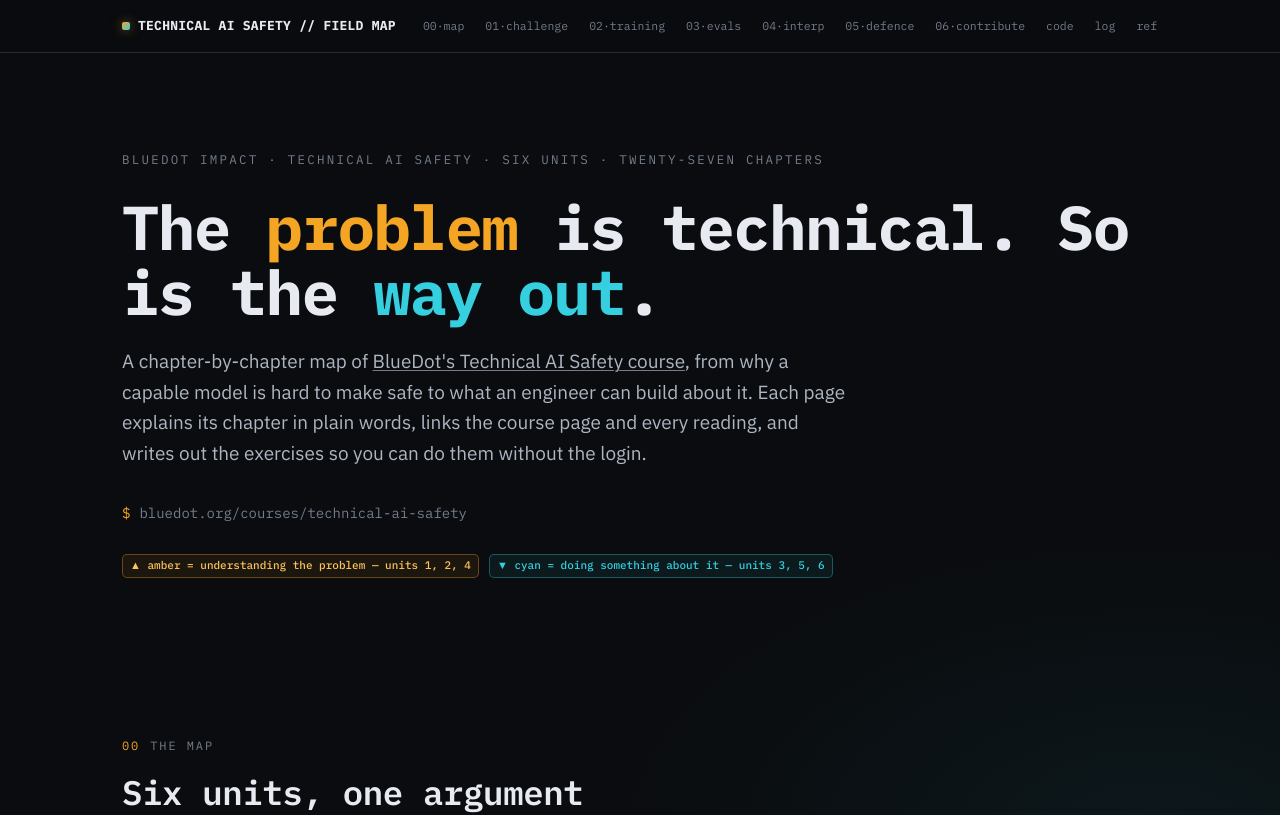
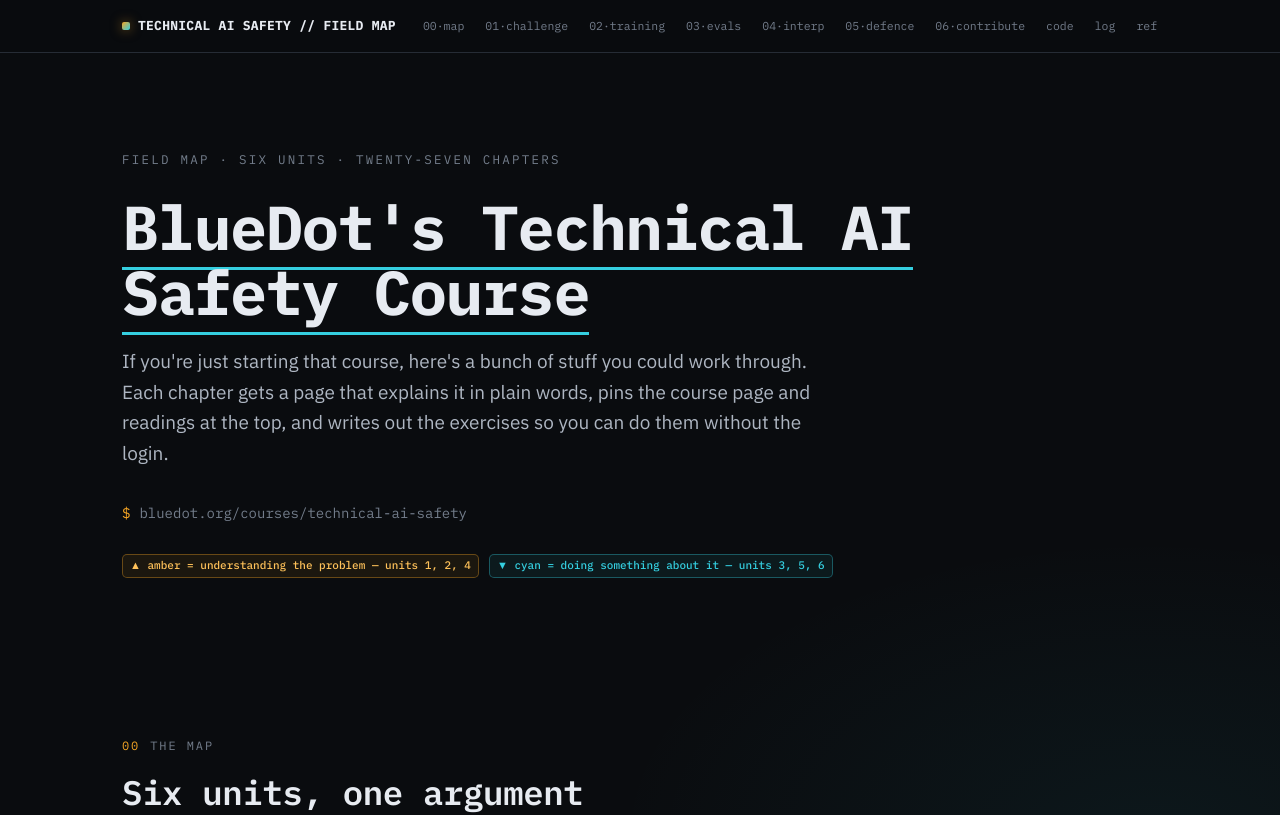
Before and after one commit to idvorkin-ai-tools/technical-ai-safety-field-map, a plain HTML site: page index.html in a window 1280 px wide. Shown: the top 815 px of the page. Drawn offline with Linux system fonts and the light colour scheme.

Commit message:
Home: title is BlueDot's Technical AI Safety Course, one-paragraph intro
Igor: "this is really BlueDot's Technical AI Safety Course. Let's make that
the title." H1 and <title> are the course name (H1 links to the course
page); the intro opens with "If you're just starting that course..." and
the long per-mode blurbs are gone. Meta description matches.

Co-Authored-By: Claude Opus 5.5 <noreply@anthropic.com>

```diff
--- a/index.html
+++ b/index.html
@@ -3,8 +3,8 @@
 <head>
 <meta charset="UTF-8" />
 <meta name="viewport" content="width=device-width, initial-scale=1.0" />
-<title>Technical AI Safety, Mapped — A Field Map of BlueDot's Course</title>
-<meta name="description" content="A field map of BlueDot Impact's Technical AI Safety course: six units, twenty-seven chapters, every reading linked back, every exercise written out. Original explanations, not a copy of the course." />
+<title>BlueDot's Technical AI Safety Course — field map</title>
+<meta name="description" content="If you're just starting BlueDot's Technical AI Safety course, here's a bunch of stuff you could work through: a page per chapter, readings pinned, exercises written out." />
 <link rel="preconnect" href="https://fonts.googleapis.com" />
 <link rel="preconnect" href="https://fonts.gstatic.com" crossorigin />
 <link href="https://fonts.googleapis.com/css2?family=IBM+Plex+Mono:wght@400;500;600;700&family=IBM+Plex+Sans:wght@400;500;600;700&display=swap" rel="stylesheet" />
@@ -51,7 +51,7 @@
   .hero{padding:96px 0 84px;border-bottom:1px solid var(--line-soft)}
   .hero .kicker{font-family:"IBM Plex Mono";font-size:12.5px;letter-spacing:.18em;text-transform:uppercase;color:var(--ink-dim);margin-bottom:26px}
   .hero h1{font-family:"IBM Plex Mono";font-weight:700;font-size:clamp(34px,6.2vw,62px);line-height:1.04;margin:0 0 8px;letter-spacing:-.02em}
-  .hero h1 .neg{color:var(--off)} .hero h1 .pos{color:var(--def)}
+  .hero h1 a{color:inherit;text-decoration:none;border-bottom:3px solid var(--def)} .hero h1 a:hover{color:var(--def)}
   .hero .sub{font-size:19px;color:var(--ink-mid);max-width:64ch;margin-top:22px}
   .prompt-line{font-family:"IBM Plex Mono";font-size:14px;color:var(--ink-dim);margin-top:34px;display:flex;align-items:center;gap:9px;flex-wrap:wrap}
   .prompt-line .pmt{color:var(--off)}
@@ -118,11 +118,9 @@
 
 <section class="hero">
   <main style="padding-top:0">
-    <div class="kicker">BlueDot Impact · Technical AI Safety · six units · twenty-seven chapters</div>
-    <h1>The <span class="neg">problem</span> is technical. So is the <span class="pos">way out</span>.</h1>
-    <p class="sub plain-only">A chapter-by-chapter map of <a class="lnk" href="https://bluedot.org/courses/technical-ai-safety" target="_blank" rel="noopener">BlueDot's Technical AI Safety course</a>, from why a capable model is hard to make safe to what an engineer can build about it. Each page explains its chapter in plain words, links the course page and every reading, and writes out the exercises so you can do them without the login.</p>
-    <p class="sub tech-only">A chapter-by-chapter map of <a class="lnk" href="https://bluedot.org/courses/technical-ai-safety" target="_blank" rel="noopener">BlueDot's Technical AI Safety course</a>: misalignment, RLHF and its successors, capability and propensity evals, four labs' safety frameworks, mechanistic interpretability, AI control, and routes into the field. Each page links the course page and readings and writes out the exercises.</p>
-    <p class="sub eli5-only">This is a map of a course about keeping very smart computer programs safe. These programs learn by practice instead of following written rules, so nobody is quite sure what they learned. The course shows how people teach them better, test them, peek inside their heads, and put up fences in case all that fails.</p>
+    <div class="kicker">Field map · six units · twenty-seven chapters</div>
+    <h1><a href="https://bluedot.org/courses/technical-ai-safety" target="_blank" rel="noopener">BlueDot's Technical AI Safety Course</a></h1>
+    <p class="sub">If you're just starting that course, here's a bunch of stuff you could work through. Each chapter gets a page that explains it in plain words, pins the course page and readings at the top, and writes out the exercises so you can do them without the login.</p>
     <div class="prompt-line"><span class="pmt">$</span><span>bluedot.org/courses/technical-ai-safety</span><span class="cursor"></span></div>
     <div class="legend">
       <span class="legend-tag t-off">▲ amber = understanding the problem — units 1, 2, 4</span>
```
